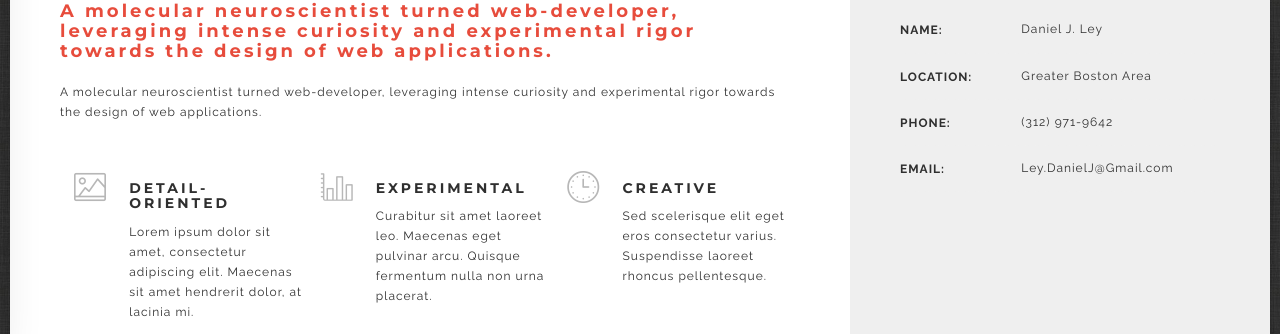
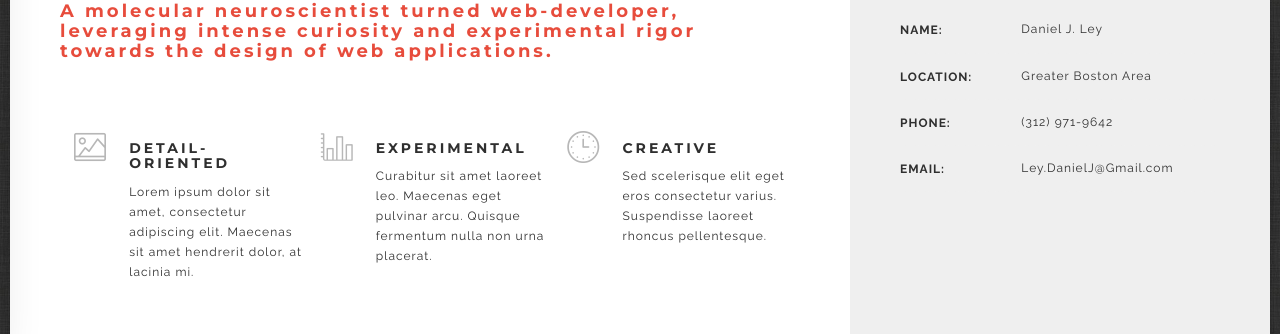
Before and after one commit to DanielJRaine/Portfolio, a plain HTML site: page html/home.html in a window 1280 px wide. Shown: the part 461-795 px from the top of the page. Drawn offline with Linux system fonts and the light colour scheme; some packages are replaced by stand-ins of ours.

Commit message:
comment out small text in subtitle

```diff
--- a/html/home.html
+++ b/html/home.html
@@ -133,7 +133,6 @@
                           towards the design of web applications.</h4>
                         <div class="dividewhite1"></div>
                         <p class="small">
-                          A molecular neuroscientist turned web-developer, leveraging intense curiosity and experimental rigor towards the design of web applications.
                         </p>
                         <div class="dividewhite2"></div>
                      </div>
```
